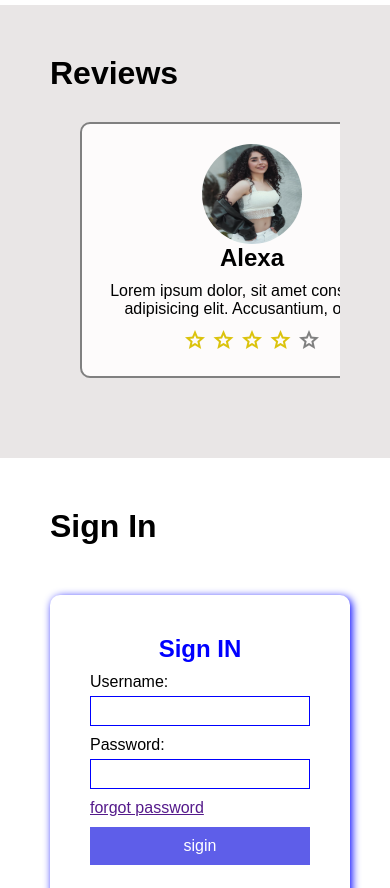
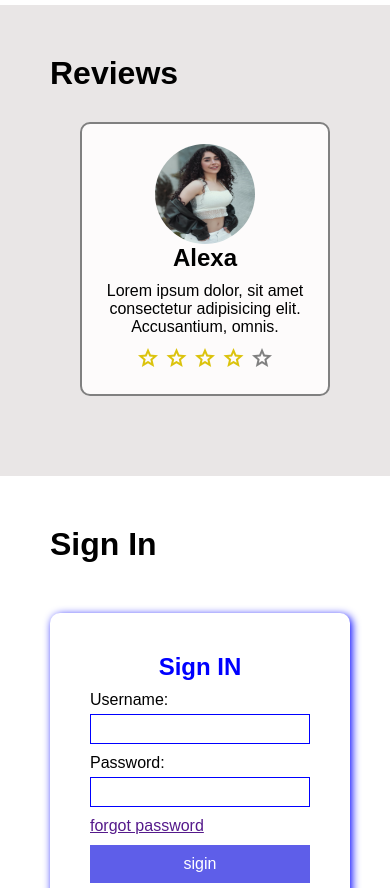
Before and after one commit to sathishRK35/Ecommerce-project, a plain HTML site: page index.html in a window 390 px wide. Shown: the part 4580-5468 px from the top of the page. Drawn offline with nearby package versions, Linux system fonts and the light colour scheme.

Commit message:
Update style.css

```diff
--- a/style.css
+++ b/style.css
@@ -328,8 +328,8 @@ footer h3 {
         padding: 20px;
     }
     .review-wrapper .review-box {
-        width: 300px;
-        box-sizing: content-box;
+        width: 250px;
+        box-sizing: border-box;
         flex: none;
     }
     .sigin-wrapper {
@@ -337,6 +337,7 @@ footer h3 {
         flex-direction: column;
         margin-top: 50px;
         padding: 20px;
+        justify-content: center;
     }
 
     .signin , .signup{
```
